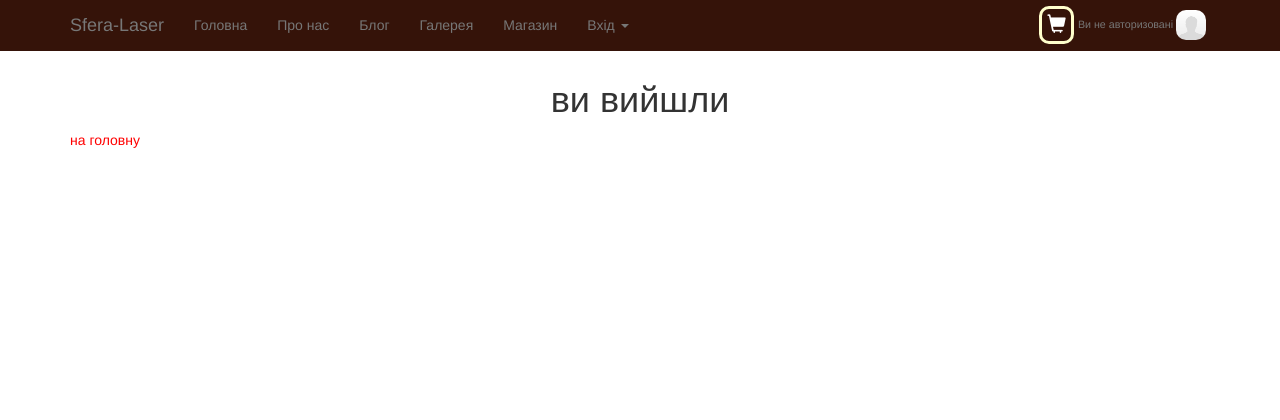
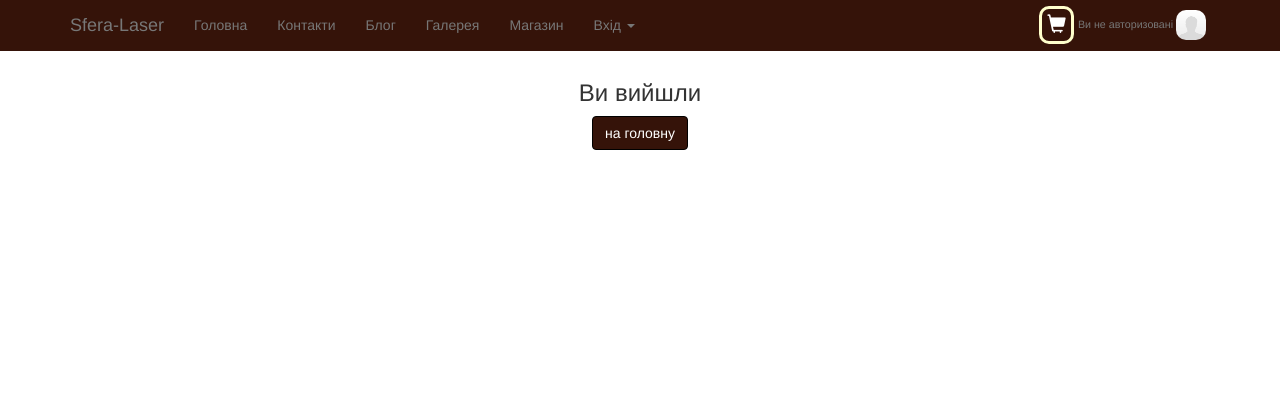
Before and after one commit to mushroom2/laserSite, a Django app: a page that uses blog/templates/blog/logout.html in a window 1280 px wide. Shown: the top 420 px of the page. Run offline with Django 3.2, Linux system fonts and the light colour scheme; parts of the project's set-up code (start-up, migrations or seed data) failed here and were passed over; some libraries are stand-ins or nearby versions.

Commit message:
some design fix

```diff
--- a/blog/static/blog/style.css
+++ b/blog/static/blog/style.css
@@ -395,9 +395,8 @@ margin: 4px;
     border-radius: 10px;
     padding: 15px;
     text-align: center;
-    margin-left: 39%;
-
-
+    margin-left: 33%;
+    margin-top: 15px;
     width: 400px;
 }
 
--- a/blog/templates/blog/home.html
+++ b/blog/templates/blog/home.html
@@ -65,13 +65,13 @@ Sfera-Laser
           <img class="img-circle" src="{% static 'blog/zippo.jpg' %}" alt="Generic placeholder image" width="200" height="200">
           <h3>Лазерне гравіювання</h3>
           <h3> </h3>
-          <p>Завдяки сучасному обладнання, та профессіанолізму наших працівників ми здійснюємо гравіювання різних видів складності на різних маитеріалах та виробах. А також ми надаєм послуги кирилізації клавіатур.</p>
+          <p>Завдяки сучасному обладнанню, та профессіанолізму наших працівників ми здійснюємо гравіювання різних видів складності на різних маитеріалах та виробах. А також надаєм послуги кирилізації клавіатур.</p>
           <p><a class="btn btn-primary" href="/photologue/gallery/graviruvannya/" role="button">Свіжі замовлення &raquo;</a></p>
         </div><!-- /.col-lg-4 -->
         <div class="col-lg-4" id="img-f">
           <img class="img-circle" src="{% static 'blog/rek.jpg' %}" alt="Generic placeholder image" width="200" height="200">
           <h3>Пластикові підставки та торгове обладнання</h3>
-          <p>Наші інжинери реалізують будь-яку задачу, пов'язану з моделюванням та виробництвом пластикових підставок та торгового обладнання</p>
+          <p> Наші інженери реалізують будь-яку задачу, пов'язану з моделюванням та виробництвом пластикових підставок та торгового обладнання. Також надаєм консультації з дизайну</p>
           <p><a class="btn btn-primary" href="/shop/" role="button">Дізнатись більше &raquo;</a></p>
         </div><!-- /.col-lg-4 -->
       </div><!-- /.row -->
--- a/blog/templates/blog/logout.html
+++ b/blog/templates/blog/logout.html
@@ -9,8 +9,12 @@
 {% extends 'magaz/base.html' %}
 {{ logout }}
 {% block content %}
-<h1>ви вийшли</h1>
-<a href="/">на головну</a>
+    <div class="text-center ">
+<h3>Ви вийшли</h3>
+        <p>
+            <a class="btn btn-primary" href="/">на головну</a>
+        </p>
+    </div>
 {% endblock %}
 </body>
 </html>
--- a/cart1/templates/cart/detail.html
+++ b/cart1/templates/cart/detail.html
@@ -22,7 +22,7 @@
             {% with prise=item.prise %}
             <tr>
                 <td>
-                    <img id="tab_pic" src="{{ prise.pic.url }}" height="150px">
+                    <img id="tab_pic" src="{{ prise.pic.url }}" height="117px">
                 </td>
                 <td>{{ prise.good_name }}</td>
                 {% if val.userdata.valute == 'usd' %}
--- a/magaz/templates/magaz/base.html
+++ b/magaz/templates/magaz/base.html
@@ -162,7 +162,7 @@ $('body,html').animate({scrollTop:0},800);
           </div>
           <ul class="nav navbar-nav">
             <li><a href="{% url 'home' %}">Головна</a></li>
-            <li><a href="{% url 'about' %}">Про нас</a></li>
+            <li><a href="{% url 'about' %}">Контакти</a></li>
             <li><a href="{% url 'xxx' %}">Блог</a> </li>
             <li><a href="/photologue/">Галерея</a> </li>
             <li><a href="/shop/">Магазин</a> </li>
--- a/magaz/views.py
+++ b/magaz/views.py
@@ -198,7 +198,7 @@ def orderformr(request):
                       str(orderform.cleaned_data['clientsnumb']) + '; ' + ' організація: ' + \
                       str(orderform.cleaned_data['clientsorganization']) + '; ' + ' спосіб доставки :' + orderform.cleaned_data['clientdevelop'] +\
                       '; замовлення: ' + cartinfo + '; коментарій: ' + \
-                      str(orderform.cleaned_data['clientcomment'])
+                      str(orderform.cleaned_data['clientcomment']) + '; загальна сумма замовлення: ' + str(cart.get_total_price()) + ' грн.'
 
             recipients = ['avi.upsale@gmail.com']
 
```
